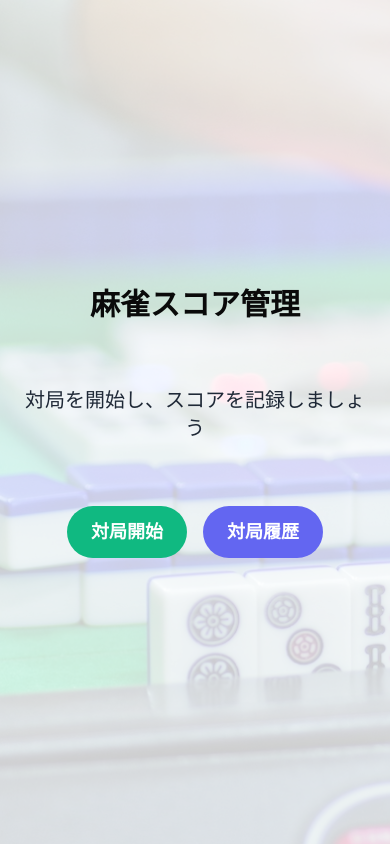
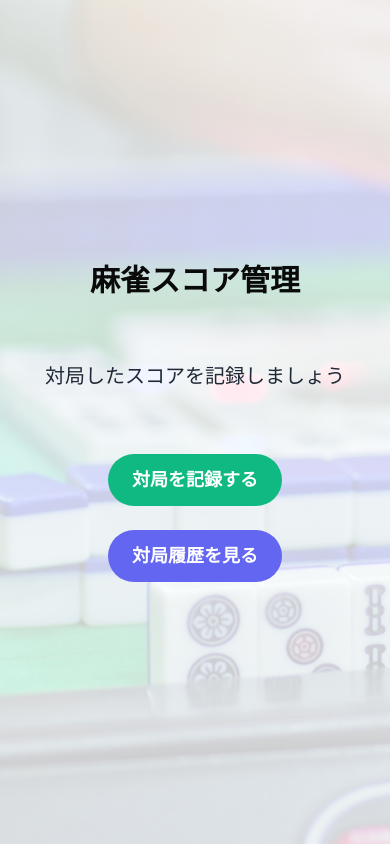
Before and after one commit to yamashin01/mahjong, a Next.js app: page / in a window 390 px wide. Built offline with nearby package versions, Linux system fonts and the light colour scheme.

Commit message:
💄 Update mobile layout of top page

```diff
--- a/app/page.tsx
+++ b/app/page.tsx
@@ -9,17 +9,17 @@
             麻雀スコア管理
           </div>
           <div className="font-light text-xl md:text-3xl text-gray-800 py-4 text-center">
-            対局を開始し、スコアを記録しましょう
+            対局したスコアを記録しましょう
           </div>
-          <div className="flex gap-4 mt-8">
+          <div className="flex flex-col md:flex-row gap-6 md:gap-4 mt-8 justify-center">
             <Link href="/games/new">
               <button className="bg-emerald-500 hover:bg-emerald-600 text-white font-bold py-3 px-6 rounded-full text-lg">
-                対局開始
+                対局を記録する
               </button>
             </Link>
             <Link href="/history">
               <button className="bg-indigo-500 hover:bg-indigo-600 text-white font-bold py-3 px-6 rounded-full text-lg">
-                対局履歴
+                対局履歴を見る
               </button>
             </Link>
           </div>
```
